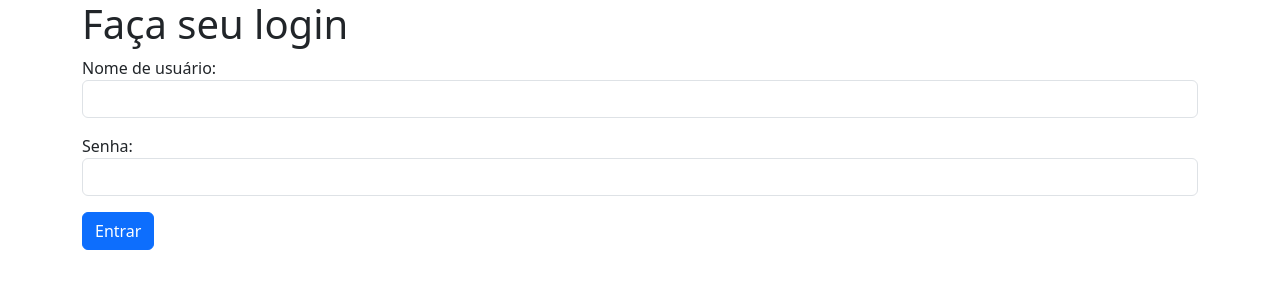
After one commit to feliven/Flask-crie-uma-webapp-com-Python, a Flask app: page /login in a window 1280 px wide. The commit adds this page. Shown: the top 300 px of the page. Run offline with Flask 3, Linux system fonts and the light colour scheme; some libraries are stand-ins or nearby versions.

Commit message:
inicia implementação de login

```diff
--- a/jogoteca.py
+++ b/jogoteca.py
@@ -35,4 +35,17 @@ def criar():
     return redirect("/")
 
 
-app.run(debug=True)
+@app.route("/login")
+def login():
+    return render_template("login.html", titulo="Faça seu login")
+
+
+@app.route("/autenticar", methods=["POST"])
+def autenticar():
+    if "alohomora" == request.form["senha"]:
+        return redirect("/")
+    else:
+        return redirect("/login")
+
+
+app.run(debug=True, port=8000)
--- /dev/null
+++ b/templates/login.html
@@ -0,0 +1,7 @@
+{% extends "template.html" %} {% block conteudo %}
+<form method="POST" action="/autenticar">
+  <p><label>Nome de usuário:</label> <input class="form-control" type="text" name="usuario" required /></p>
+  <p><label>Senha:</label> <input class="form-control" type="password" name="senha" required /></p>
+  <p><button class="btn btn-primary" type="submit">Entrar</button></p>
+</form>
+{% endblock %}
--- a/templates/template.html
+++ b/templates/template.html
@@ -4,7 +4,7 @@
     <meta charset="utf-8" />
     <meta name="viewport" content="width=device-width, initial-scale=1" />
     <title>Jogoteca</title>
-    <link rel="stylesheet" href="/static/bootstrap.min.css" />
+    <link rel="stylesheet" href="{{ url_for('static', filename='bootstrap.min.css') }}" />
   </head>
   <body>
     <div class="container">
@@ -13,6 +13,6 @@
       </div>
       {% block conteudo %}{% endblock %}
     </div>
-    <script src="/static/bootstrap.bundle.min.js"></script>
+    <script src="{{ url_for('static', filename='bootstrap.bundle.min.js') }}"></script>
   </body>
 </html>
```
